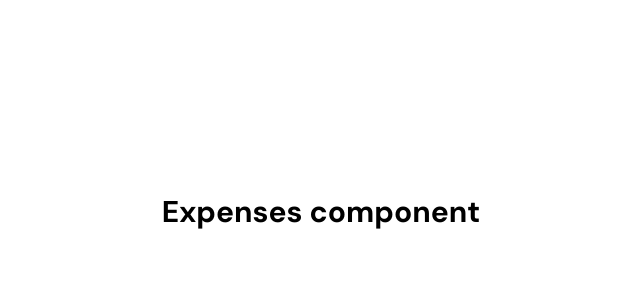
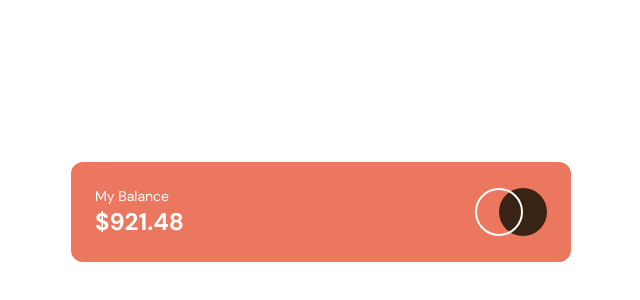
Before and after one commit to saroshfarhan/expenses-chart-component, a React (Create React App) app: page / in a window 1280 px wide. Shown: the part 188-488 px from the top of the page, without its empty margins (319-959 px from the left). Built offline with nearby package versions, Linux system fonts and the light colour scheme.

Commit message:
expenses component created

```diff
--- a/src/App.js
+++ b/src/App.js
@@ -1,7 +1,10 @@
+import React from "react";
+import Expenses from "./components/Expenses";
+
 function App() {
   return (
-    <main className="container flex h-screen items-center justify-center">
-      <h1 className="text-left text-3xl font-extrabold">Expenses component</h1>
+    <main className="container mx-auto flex h-screen items-center justify-center">
+      <Expenses />
     </main>
   );
 }
--- /dev/null
+++ b/src/baseComponents/MyBalance.jsx
@@ -0,0 +1,16 @@
+import React from "react";
+import logo from "../assets/images/logo.svg";
+
+function MyBalance() {
+  return (
+    <div className="flex w-[21.25rem] justify-between rounded-xl bg-softRed md:w-[31.25rem] lg:w-[31.25rem]">
+      <div className="py-6 px-6">
+        <p className="text-sm font-normal text-white">My Balance</p>
+        <h1 className="text-2xl font-semibold text-white">$921.48</h1>
+      </div>
+      <img src={logo} alt="logo" className="py-6 px-6" />
+    </div>
+  );
+}
+
+export default MyBalance;
--- a/src/components/Expenses.jsx
+++ b/src/components/Expenses.jsx
@@ -0,0 +1,12 @@
+import React from "react";
+import MyBalance from "../baseComponents/MyBalance";
+
+function Expenses() {
+  return (
+    <>
+      <MyBalance />
+    </>
+  );
+}
+
+export default Expenses;
--- a/tailwind.config.js
+++ b/tailwind.config.js
@@ -2,7 +2,16 @@
 module.exports = {
   content: ["./src/**/*.{js,jsx,ts,tsx}"],
   theme: {
-    extend: {},
+    extend: {
+      colors: {
+        softRed: "hsl(10, 79%, 65%)",
+        cyan: "hsl(186, 34%, 60%)",
+        darkBrown: "hsl(25, 47%, 15%)",
+        medBrown: "hsl(28, 10%, 53%)",
+        cream: "hsl(27, 66%, 92%)",
+        veryPaleOrange: "hsl(33, 100%, 98%)",
+      },
+    },
     container: {
       center: true,
     },
```
Also changed, not shown: src/baseComponents/Chart.jsx (added), src/components/baseComponents/MyBalance.jsx (deleted).
